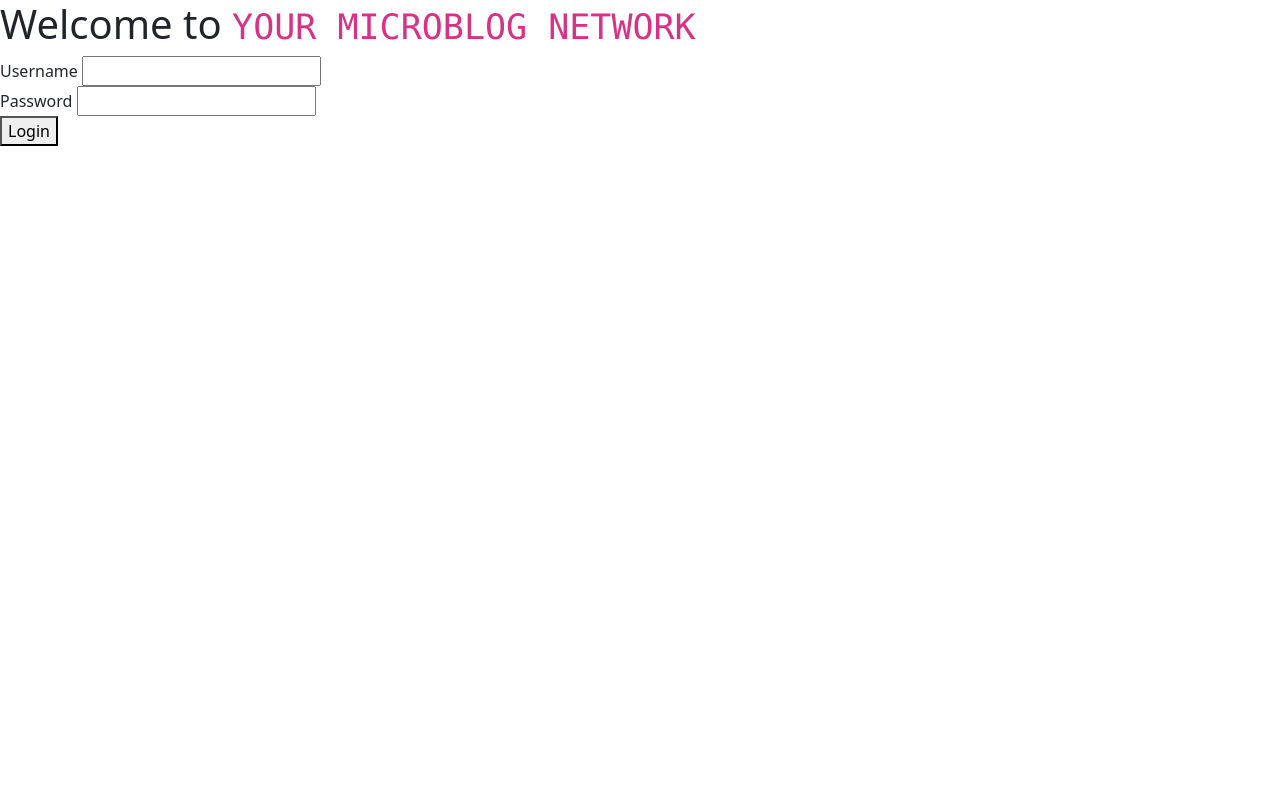
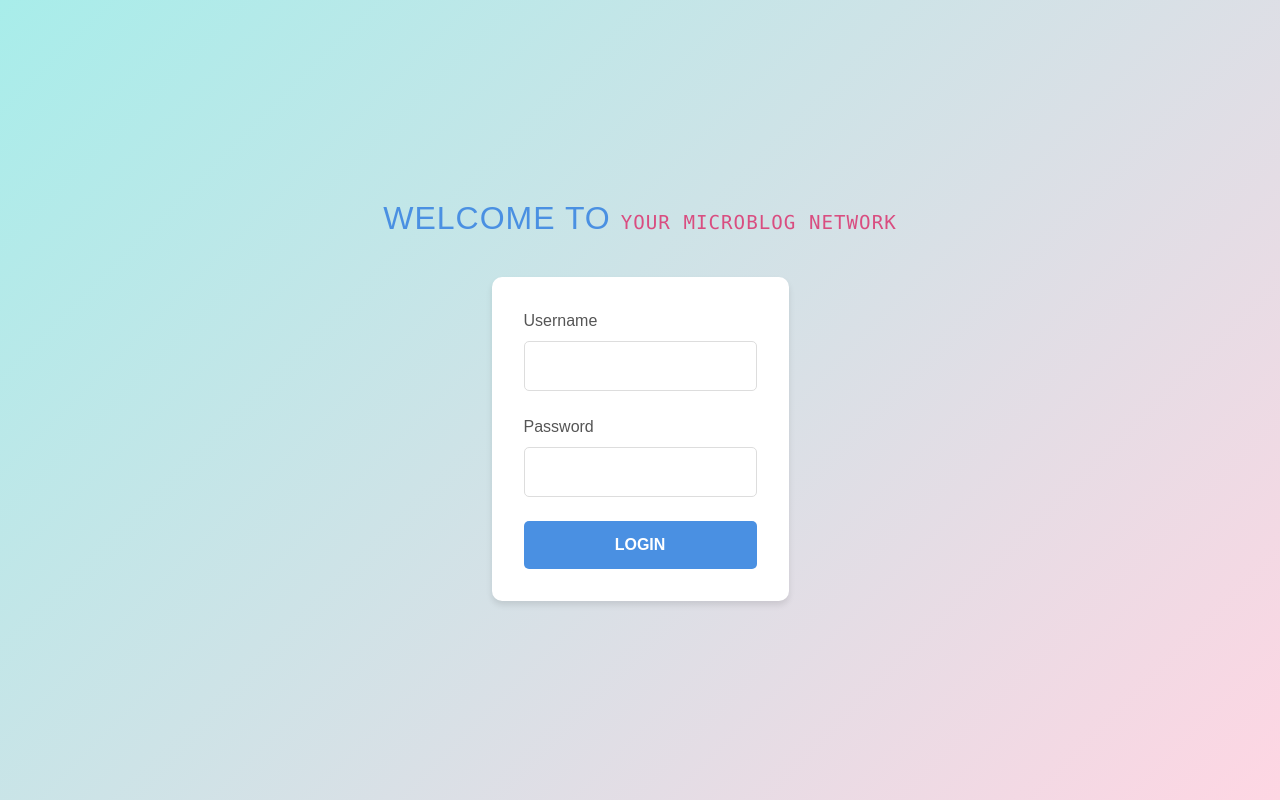
Before and after one commit to rjma341/microbloglite, a plain HTML site: page microbloglite-frontend/index.html in a window 1280 px wide. Drawn offline with nearby package versions, Linux system fonts and the light colour scheme.

Commit message:
added css/progress save point

```diff
--- a/microbloglite-frontend/auth.js
+++ b/microbloglite-frontend/auth.js
@@ -2,6 +2,7 @@
 
 "use strict";
 
+// const apiBaseURL = "http://microbloglite.us-east-2.elasticbeanstalk.com";
 const apiBaseURL = "http://localhost:5005";
 // Online server:   "http://microbloglite.us-east-2.elasticbeanstalk.com"
 
--- a/microbloglite-frontend/landing.css
+++ b/microbloglite-frontend/landing.css
@@ -1 +1,100 @@
 /* Landing Page CSS */
+/* General styles */
+body {
+    font-family: 'Arial', sans-serif;
+    background: linear-gradient(135deg, #a8edea 0%, #fed6e3 100%);
+    color: #333;
+    margin: 0;
+    padding: 0;
+    display: flex;
+    flex-direction: column;
+    justify-content: center;
+    align-items: center;
+    height: 100vh;
+}
+
+header {
+    margin-bottom: 2rem;
+    text-align: center;
+}
+
+header h1 {
+    font-size: 2rem;
+    color: #4a90e2;
+    text-transform: uppercase;
+    letter-spacing: 1px;
+}
+
+header code {
+    color: #d94d80;
+    font-size: 1.2rem;
+}
+
+/* Form styles */
+form {
+    background-color: #ffffff;
+    border-radius: 10px;
+    box-shadow: 0 4px 6px rgba(0, 0, 0, 0.1);
+    padding: 2rem;
+    width: 100%;
+    max-width: 400px;
+}
+
+form div {
+    display: flex;
+    flex-direction: column;
+    margin-bottom: 1.5rem;
+}
+
+label {
+    font-size: 1rem;
+    margin-bottom: 0.5rem;
+    color: #555;
+}
+
+input {
+    border: 1px solid #ddd;
+    border-radius: 5px;
+    padding: 0.75rem;
+    font-size: 1rem;
+    width: 100%;
+    box-sizing: border-box;
+}
+
+input:focus {
+    outline: none;
+    border-color: #4a90e2;
+    box-shadow: 0 0 4px rgba(74, 144, 226, 0.3);
+}
+
+button {
+    background-color: #4a90e2;
+    border: none;
+    border-radius: 5px;
+    color: #ffffff;
+    font-size: 1rem;
+    padding: 0.75rem;
+    cursor: pointer;
+    width: 100%;
+    text-transform: uppercase;
+    font-weight: bold;
+}
+
+button:hover {
+    background-color: #357abd;
+}
+
+/* Responsive Design */
+@media (max-width: 768px) {
+    header h1 {
+        font-size: 1.5rem;
+    }
+
+    form {
+        padding: 1.5rem;
+    }
+
+    button {
+        font-size: 0.9rem;
+    }
+}
--- a/microbloglite-frontend/posts.css
+++ b/microbloglite-frontend/posts.css
@@ -1 +1,100 @@
 /* Posts Page CSS */
+/* General styles */
+body {
+    font-family: 'Arial', sans-serif;
+    background: linear-gradient(135deg, #a8edea 0%, #fed6e3 100%);
+    color: #333;
+    margin: 0;
+    padding: 0;
+    display: flex;
+    flex-direction: column;
+    justify-content: center;
+    align-items: center;
+    height: 100vh;
+}
+
+header {
+    margin-bottom: 2rem;
+    text-align: center;
+}
+
+header h1 {
+    font-size: 2rem;
+    color: #4a90e2;
+    text-transform: uppercase;
+    letter-spacing: 1px;
+}
+
+header code {
+    color: #d94d80;
+    font-size: 1.2rem;
+}
+
+/* Form styles */
+form {
+    background-color: #ffffff;
+    border-radius: 10px;
+    box-shadow: 0 4px 6px rgba(0, 0, 0, 0.1);
+    padding: 2rem;
+    width: 100%;
+    max-width: 400px;
+}
+
+form div {
+    display: flex;
+    flex-direction: column;
+    margin-bottom: 1.5rem;
+}
+
+label {
+    font-size: 1rem;
+    margin-bottom: 0.5rem;
+    color: #555;
+}
+
+input {
+    border: 1px solid #ddd;
+    border-radius: 5px;
+    padding: 0.75rem;
+    font-size: 1rem;
+    width: 100%;
+    box-sizing: border-box;
+}
+
+input:focus {
+    outline: none;
+    border-color: #4a90e2;
+    box-shadow: 0 0 4px rgba(74, 144, 226, 0.3);
+}
+
+button {
+    background-color: #4a90e2;
+    border: none;
+    border-radius: 5px;
+    color: #ffffff;
+    font-size: 1rem;
+    padding: 0.75rem;
+    cursor: pointer;
+    width: 100%;
+    text-transform: uppercase;
+    font-weight: bold;
+}
+
+button:hover {
+    background-color: #357abd;
+}
+
+/* Responsive Design */
+@media (max-width: 768px) {
+    header h1 {
+        font-size: 1.5rem;
+    }
+
+    form {
+        padding: 1.5rem;
+    }
+
+    button {
+        font-size: 0.9rem;
+    }
+}
```
